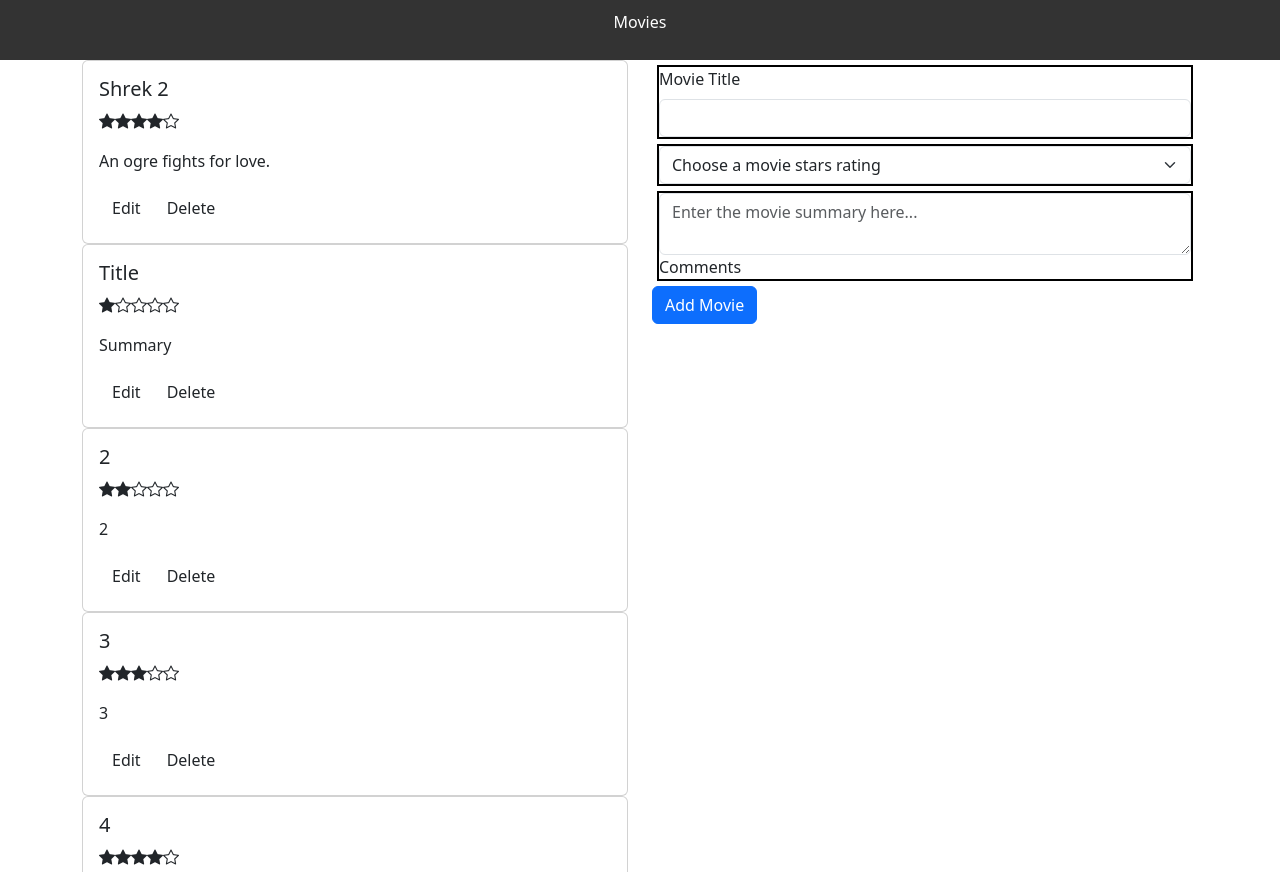
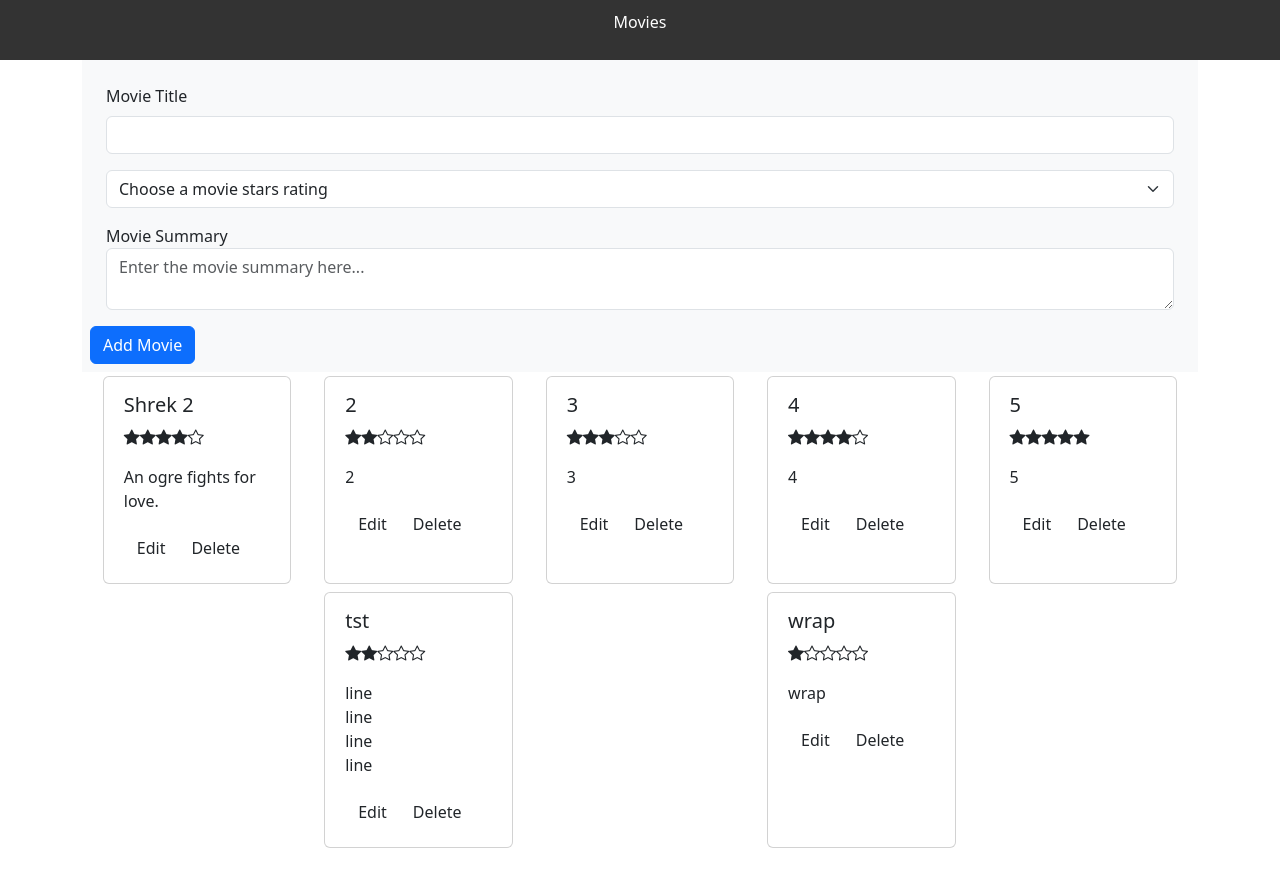
Before and after one commit to bowman-pasciak-movies-app/movies-application, a website with bundled scripts: page index.html in a window 1280 px wide. Shown: the top 872 px of the page. Built offline with nearby package versions, Linux system fonts and the light colour scheme; data requests are answered from the project's data file.

Commit message:
Feat: changed view on webpage

```diff
--- a/css/movies-application.css
+++ b/css/movies-application.css
@@ -6,10 +6,8 @@ header {
 }
 
 .form-control-wrapper {
-    border: 2px solid black;
-    margin: 5px;
+    margin: 1em;
 }
-
 .loading {
     text-align: center;
     margin-top: 20px;
--- a/data/movies.json
+++ b/data/movies.json
@@ -5,12 +5,6 @@
       "title": "Shrek 2",
       "rating": 4,
       "movieSummary": "An ogre fights for love."
-    },
-    {
-      "title": "Title",
-      "rating": 1,
-      "movieSummary": "Summary",
-      "id": 2
     },
     {
       "title": "2",
@@ -35,6 +29,18 @@
       "rating": 5,
       "movieSummary": "5",
       "id": 6
+    },
+    {
+      "title": "tst",
+      "rating": 2,
+      "movieSummary": "line\nline\nline\nline",
+      "id": 7
+    },
+    {
+      "title": "wrap",
+      "rating": 1,
+      "movieSummary": "wrap",
+      "id": 8
     }
   ]
 }
--- a/index.html
+++ b/index.html
@@ -25,10 +25,7 @@
 
     <div class="row">
         <div class="col">
-            <section id="rendered-movies"></section>
-        </div>
-        <div class="col">
-            <form id="add-movie-form">
+            <form id="add-movie-form" class="bg-light p-2">
                 <input type="hidden" id="id" value="">
                 <div class="form-control-wrapper">
                     <label for="title" class="form-label">Movie Title</label>
@@ -45,14 +42,19 @@
                     </select>
                 </div>
                 <div class="form-control-wrapper">
+                    <label for="movieSummary">Movie Summary</label>
                     <textarea required class="form-control" placeholder="Enter the movie summary here..."
                               id="movieSummary"></textarea>
-                    <label for="movieSummary">Comments</label>
                 </div>
                 <button type="submit" class="btn btn-primary" id="formButton">Add Movie</button>
             </form>
 
+        </div>
     </div>
+    <div class="row">
+        <div class="col p-2">
+            <section id="rendered-movies" class="row flex-wrap g-2 justify-content-evenly"></section>
+        </div>
     </div>
 
 </main>
--- a/js/movies-api.js
+++ b/js/movies-api.js
@@ -8,7 +8,7 @@ export async function getAllMovies() {
         // Return the movies array
         return await moviesResponse.json();
     } catch (error) {
-        console.error(error);
+        throw new Error("Database failed to retrieve movies!")
     }
 }
 
--- a/js/movies-application.js
+++ b/js/movies-application.js
@@ -51,14 +51,20 @@ import {getAllMovies, createMovie, updateMovieById, getMovieById, deleteMovieByI
     }
 
     function updateShownMovies() {
-        moviesContainerElement.innerHTML = "<h1 class=`loading`>Loading...</h1>";
+        moviesContainerElement.innerHTML = `
+            <div class="d-flex justify-content-center">
+                <div class="spinner-border" role="status">
+                    <span class="visually-hidden">Loading...</span>
+                </div>
+            </div>`;
         getAllMovies()
             .then((allMovies) => {
                 renderMovies(allMovies);
             })
-            .catch(() => {
-                appendAlert('Could not update shown movies!', 'danger');
-            })
+            .catch((error) => {
+                moviesContainerElement.innerHTML = "<div>Error</div>"
+                appendAlert(error.message, 'danger');
+            });
     }
 
     function resetMovieForm() {
@@ -112,7 +118,7 @@ import {getAllMovies, createMovie, updateMovieById, getMovieById, deleteMovieByI
         let editMovieBtn = document.createElement("button");
         let deleteMovieBtn = document.createElement("button");
 
-        card.classList.add("card");
+        card.classList.add("card" , "col-4", "m-1", "col-md-2");
         cardBody.classList.add("card-body");
         cardTitle.classList.add("card-title");
         cardRating.classList.add("card-text");
```
